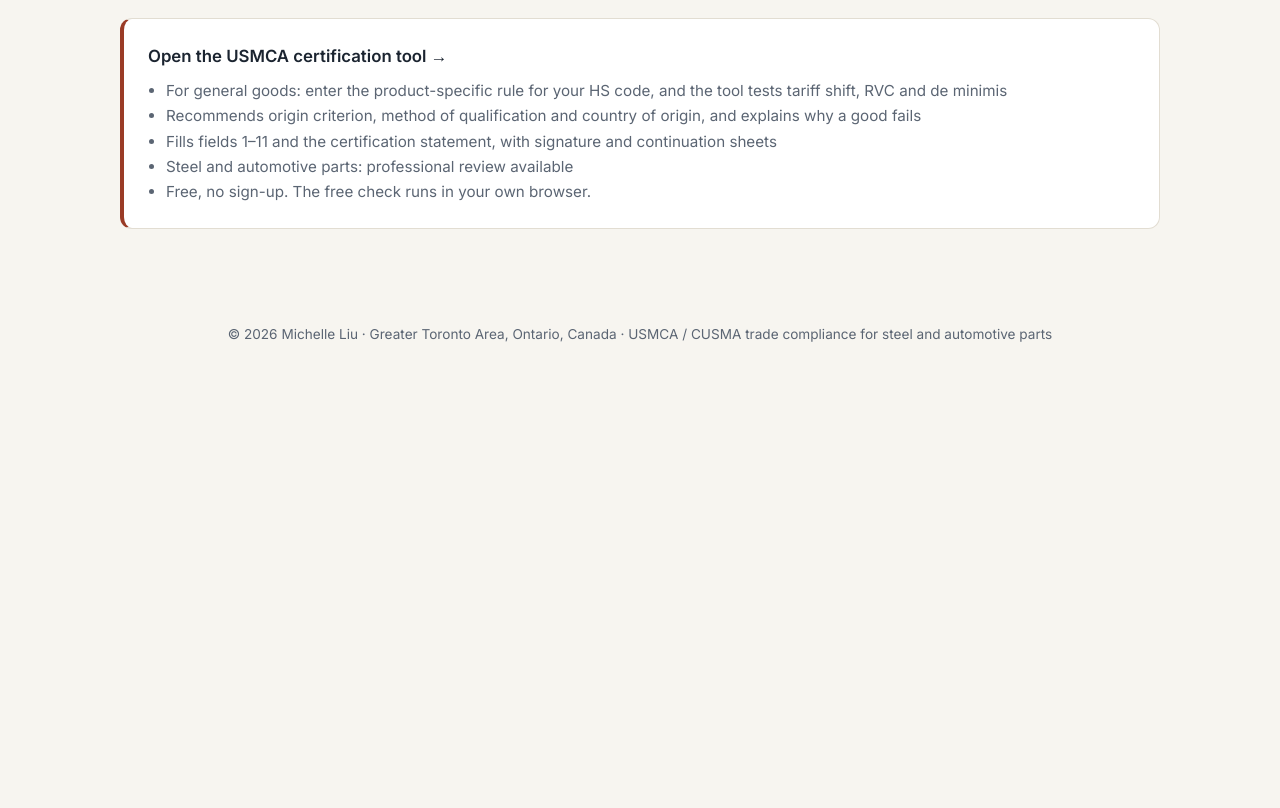
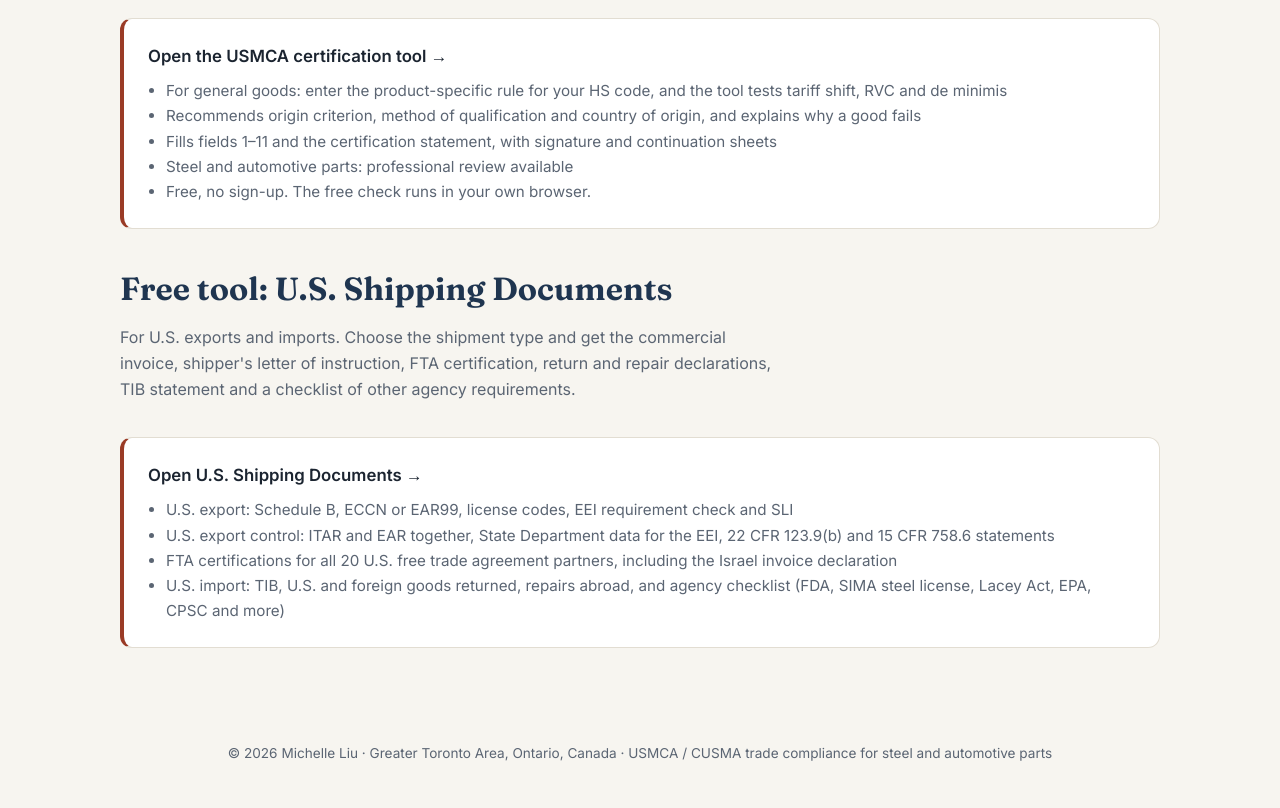
Before and after one commit to jeonghiykang-tech/jeonghiykang-tech.github.io, a plain HTML site: page index.html in a window 1280 px wide. Shown: the part 6590-7398 px from the top of the page. Before the commit the page ends 6979 px from the top, so only its background shows below. Drawn offline with Linux system fonts and the light colour scheme.

Commit message:
Link U.S. Shipping Documents tool
Co-Authored-By: Claude Opus 5.5 <noreply@anthropic.com>
Claude-Session: https://claude.ai/code/session_012dkKovGpvqRzZwtM8AYMfw

```diff
--- a/index.html
+++ b/index.html
@@ -393,6 +393,17 @@
         <li>Free, no sign-up. The free check runs in your own browser.</li>
       </ul>
     </a>
+    <h2 style="margin-top:34px">Free tool: U.S. Shipping Documents</h2>
+    <p class="sub">For U.S. exports and imports. Choose the shipment type and get the commercial invoice, shipper's letter of instruction, FTA certification, return and repair declarations, TIB statement and a checklist of other agency requirements.</p>
+    <a class="card feature" style="text-decoration:none;display:block" href="shipping-request-form/us/">
+      <h3>Open U.S. Shipping Documents →</h3>
+      <ul>
+        <li>U.S. export: Schedule B, ECCN or EAR99, license codes, EEI requirement check and SLI</li>
+        <li>U.S. export control: ITAR and EAR together, State Department data for the EEI, 22 CFR 123.9(b) and 15 CFR 758.6 statements</li>
+        <li>FTA certifications for all 20 U.S. free trade agreement partners, including the Israel invoice declaration</li>
+        <li>U.S. import: TIB, U.S. and foreign goods returned, repairs abroad, and agency checklist (FDA, SIMA steel license, Lacey Act, EPA, CPSC and more)</li>
+      </ul>
+    </a>
   </div>
 </section>
 
--- a/sitemap.xml
+++ b/sitemap.xml
@@ -52,4 +52,8 @@
     <loc>https://jeonghiykang-tech.github.io/usmca-certificate/</loc>
     <lastmod>2026-11-20</lastmod>
   </url>
+  <url>
+    <loc>https://jeonghiykang-tech.github.io/shipping-request-form/us/</loc>
+    <lastmod>2026-11-24</lastmod>
+  </url>
 </urlset>
```
